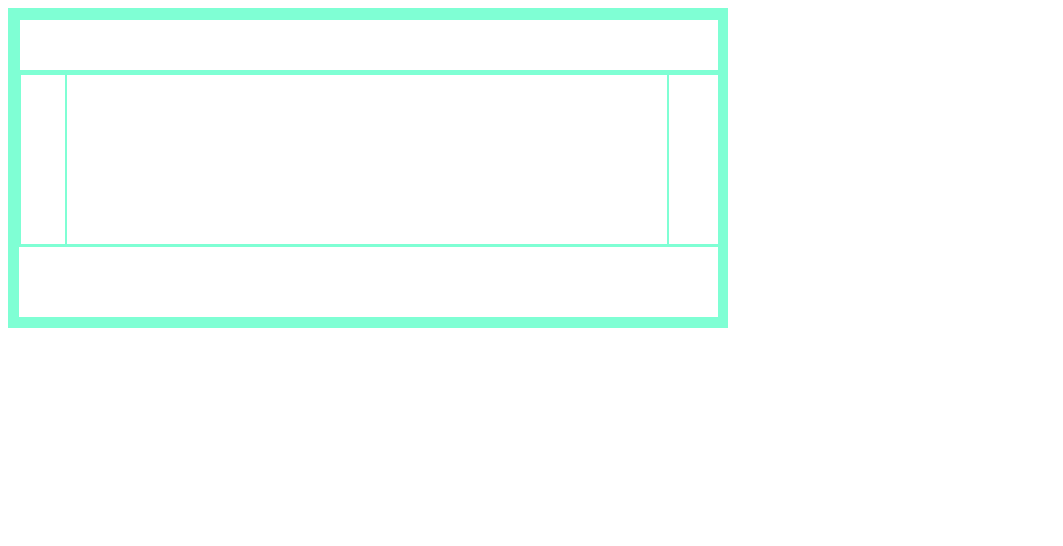
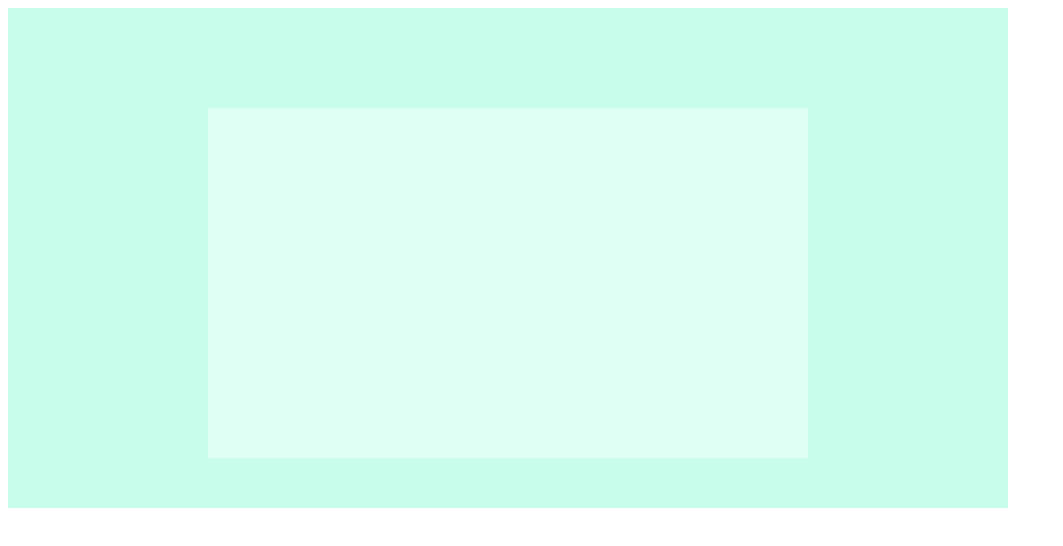
Before and after one commit to mariafo2008/SITE, a plain HTML site: page template.html in a window 1280 px wide. Shown: the whole page, without its empty margins (0-1063 px from the left). Drawn offline with Linux system fonts and the light colour scheme.

Commit message:
Update template.html

```diff
--- a/template.html
+++ b/template.html
@@ -7,49 +7,44 @@
         <script src="jquery.js"></script>
         <style>
             .site{
-                width:700px;
-                height:300px;
-                border:10px solid aquamarine;
-                padding:0px;
+                width:1000px;
+                height:500px;
             }
             .header{
-                width:700px;
-                height:50px;
-                border:2px solid aquamarine;
-                padding:0px;
+                width:inherit;
+                height:100px;
+                background-color:#c8feeb;
             }
             .main{
-                width:700px;
-                height:170px;
-                border:2px solid aquamarine;
-                padding:0px;
+                width:inherit;
+                height:350px;
+                background-color:#dffff4;
             }
             .footer{
-                width:700px;
-                height:70px;
-                border:1px solid aquamarine;
-                padding:0px;
+                width:inherit;
+                height:50px;
+                background-color:#c8feeb;
             }
             .esquerda{
-                width:50px;
-                height:170px;
-                border:1px solid aquamarine;
+                width:200px;
+                height:inherit;
                 display:inline-block;
                 float:right;
+                background-color:#c8feeb;
             }
             .centro{
                 width:600px;
-                height:170px;
-                border:1px solid aquamarine;
+                height:inherit;
                 display:inline-block;
                 float:right;
+                background-color:#dffff4;
             }
             .direita{
-                width:44px;
-                height:170px;
-                border:1px solid aquamarine;
+                width:200px;
+                height:inherit;
                 display:inline-block;
                 float:right;
+                background-color:#c8feeb;
             }
 
         </style>
```
